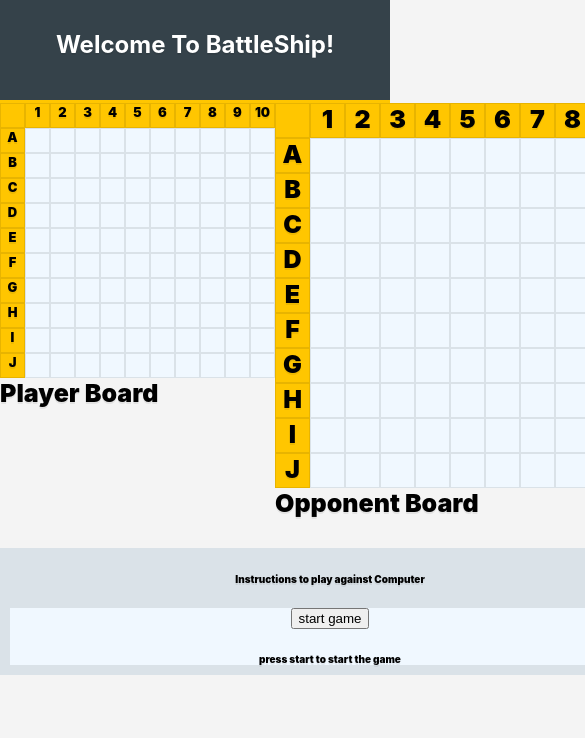
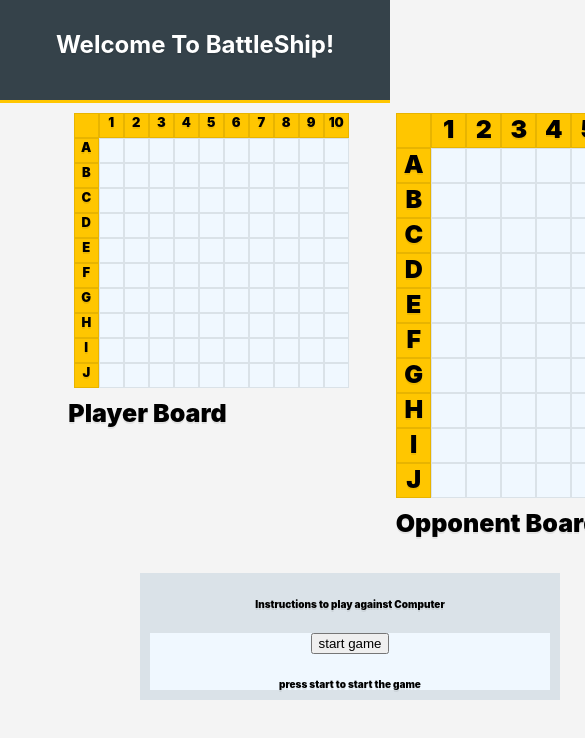
Before and after one commit to d-kang/battleship-react, a React app: page / in a window 390 px wide. Shown: the top 738 px of the page, 585 px wide, since content can reach past the window. Built offline with nearby package versions, Linux system fonts and the light colour scheme; the HTML template or start-up script is replaced by a standard one.

Commit message:
Align Boards responsively in app.scss

```diff
--- a/src/assets/app.scss
+++ b/src/assets/app.scss
@@ -42,7 +42,6 @@ body {
 
 .header_2 {
   background: $borderColor;
-  // background: darken(aliceblue, 10%);
   padding-top: 15px;
   min-height: 35px;
   margin: 0;
@@ -55,9 +54,8 @@ body {
   }
 }
 
-
-
 .container {
+  text-align: center;
   display: grid;
   grid-template-columns: auto auto;
   grid-template-areas:
@@ -68,6 +66,9 @@ body {
 
 .board-container {
   display: grid;
+  margin: auto;
+  width: 50%;
+  padding: 10px;
   &.player {
     grid-area: pl;
     font-size: small;
@@ -91,17 +92,15 @@ body {
 }
 
 .board-item {
-  text-align: center;
   background: aliceblue;
   border: 1px solid $borderColor;
 }
 
 #instructions {
   grid-area: in;
-  text-align: center;
   background: aliceblue;
   border: 10px solid $borderColor;
-  margin-top: 30px
+  margin: 5% 20%;
 }
 
 #board-name {
```
